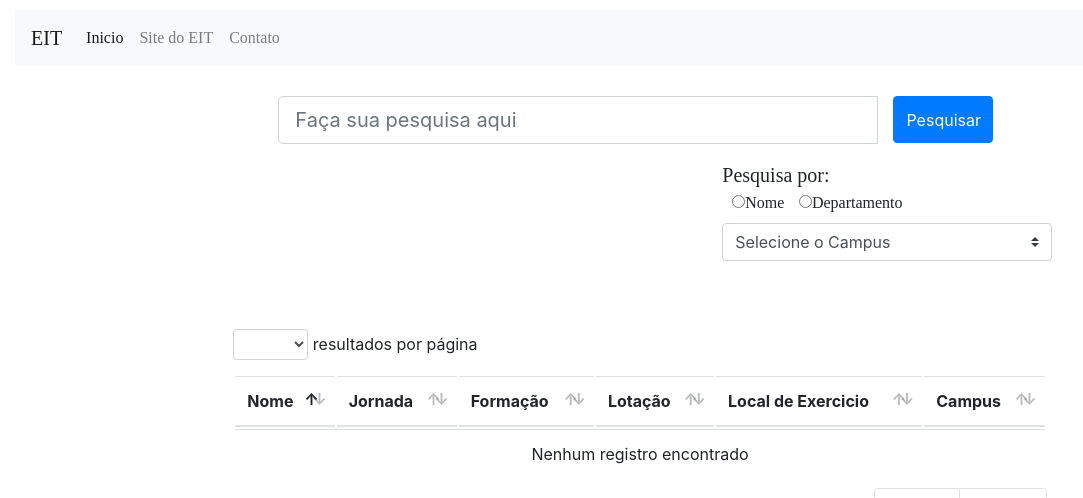
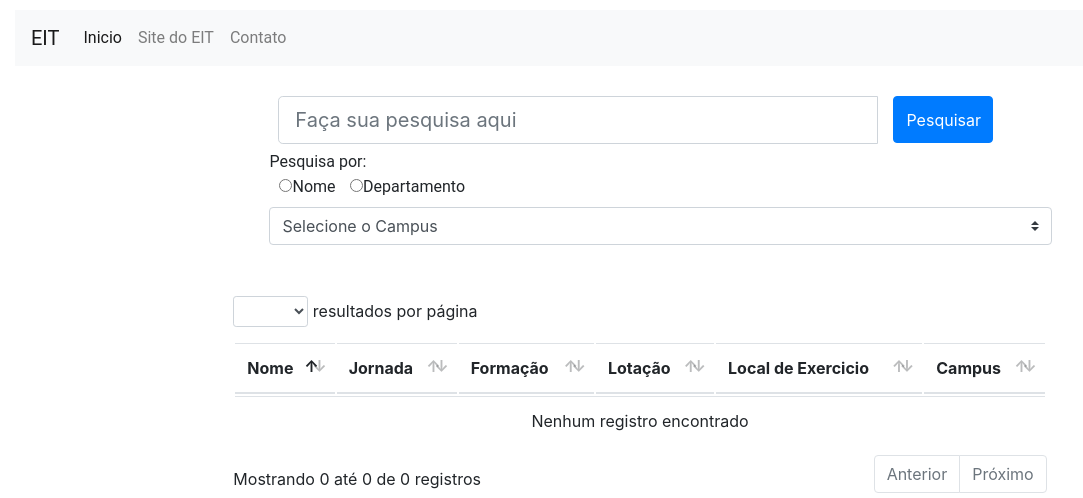
Before and after one commit to PascalBreno/Site-Eit, a PHP site: page /pesquisa.php in a window 1280 px wide. Shown: the top 498 px of the page, without its empty margins (0-1083 px from the left). Run offline with PHP 8.4, Linux system fonts and the light colour scheme.

Commit message:
Mudando os botões dos tipo de Pesquisa

```diff
--- a/css/style.css
+++ b/css/style.css
@@ -75,8 +75,8 @@
 .fontbebas{
   font-family:'Bebas Neue';
 }
-.fontLinux{
-  font-family:'Linux Libertine';
+.fontRoboto{
+  font-family:'Roboto';
 }
 .posicaomenu{
   margin-top: 10px;
@@ -84,13 +84,11 @@
 }
 
 .pesquisapor{
-  font-size:20px;
   position: relative;
 }
 .opcaodepesquisa{
-  margin-left:60%;
-  margin-top:2%;
-  margin-bottom:2%;
+  margin-left:5%;
+  margin-top:5px;
 }
 .opcaodepesquisa2{
   margin-left:60%;
--- a/pesquisa.php
+++ b/pesquisa.php
@@ -29,20 +29,20 @@
 
 <!-- Menu, não mudar entre as novas abas -->
     <nav class="navbar navbar-expand-lg navbar-light bg-light posicaomenu" >
-    <a class="navbar-brand font fontbebas" href="#">EIT</a>
+    <a class="navbar-brand font fontRoboto" href="#">EIT</a>
     <button class="navbar-toggler" type="button" data-toggle="collapse" data-target="#navbarNavDropdown" aria-controls="navbarNavDropdown" aria-expanded="false" aria-label="Toggle navigation">
       <span class="navbar-toggler-icon"></span>
     </button>
     <div class="collapse navbar-collapse" id="navbarNavDropdown">
       <ul class="navbar-nav">
         <li class="nav-item active">
-          <a class="nav-link fontbebas" href="index.php">Inicio <span class="sr-only">(current)</span></a>
+          <a class="nav-link fontRoboto" href="index.php">Inicio <span class="sr-only">(current)</span></a>
         </li>
         <li class="nav-item">
-          <a class="nav-link fontbebas" target="_blank" href="http://www.ufmt.br/eit/">Site do EIT</a>
+          <a class="nav-link fontRoboto" target="_blank" href="http://www.ufmt.br/eit/">Site do EIT</a>
         </li>
         <li class="nav-item">
-        <a class="nav-link fontbebas" href="#">Contato</a>
+        <a class="nav-link fontRoboto" href="#">Contato</a>
         </li>
       </ul>
     </div>
@@ -68,15 +68,15 @@
     <div class=" col col-md-8" >
       <!-- Aqui ficam as opções de pesquisa-->
         <div class="opcaodepesquisa">
-          <a class="fontLinux pesquisapor">Pesquisa por:</a>
+          <a class="fontRoboto pesquisapor">Pesquisa por:</a>
           <div type="radios">
-            <label class="radio-inline radio1"><input type="radio" required value="nome" name="optradio">Nome  </label>
-            <label class="radio-inline radio1"><input type="radio" value = "Lotacao" name="optradio">Departamento  </label>
+            <label class="radio-inline fontRoboto radio1"><input type="radio" required value="nome" name="optradio">Nome  </label>
+            <label class="radio-inline fontRoboto radio1"><input type="radio" value = "Lotacao" name="optradio">Departamento  </label>
             <select required class="custom-select" id="inputGroupSelect01">
-              <option selected value="">Selecione o Campus</option>
-              <option value="cuiaba">Cuiabá</option>
-              <option value="Barra do Garças">Barra do Garças</option>
-              <option value="Rondopolis">Rondonopolis</option>
+              <option selected class ="fontRoboto" value="">Selecione o Campus</option>
+              <option class="fontRoboto" value="cuiaba">Cuiabá</option>
+              <option class="fontRoboto" value="Barra do Garças">Barra do Garças</option>
+              <option class="fontRoboto" value="Rondopolis">Rondonopolis</option>
           </select>
           </div>
         </div>
@@ -107,6 +107,8 @@
       if(isset($_POST['submit'])) {
         $pesquisa = $_POST['pesquisar_input'];
         $pesquisapor=$_POST['optradio'];
+        $campus=$_POST['inputGroupSelect01'];
+        echo $campus;
         $_SESSION['pesquisar_input'] = $pesquisa;
         if($pesquisa==NULL){
           $pesquisa=' ';
```
